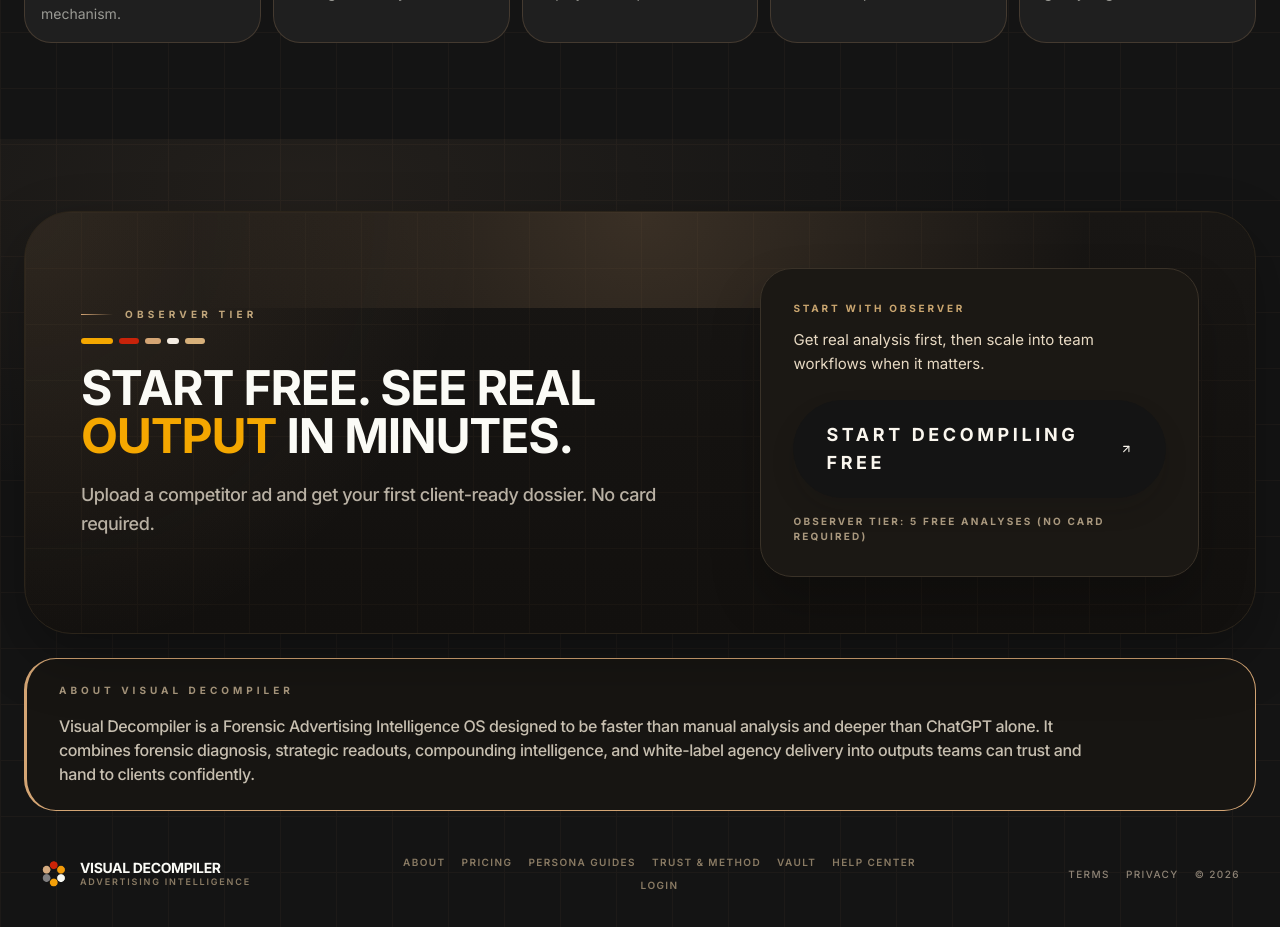
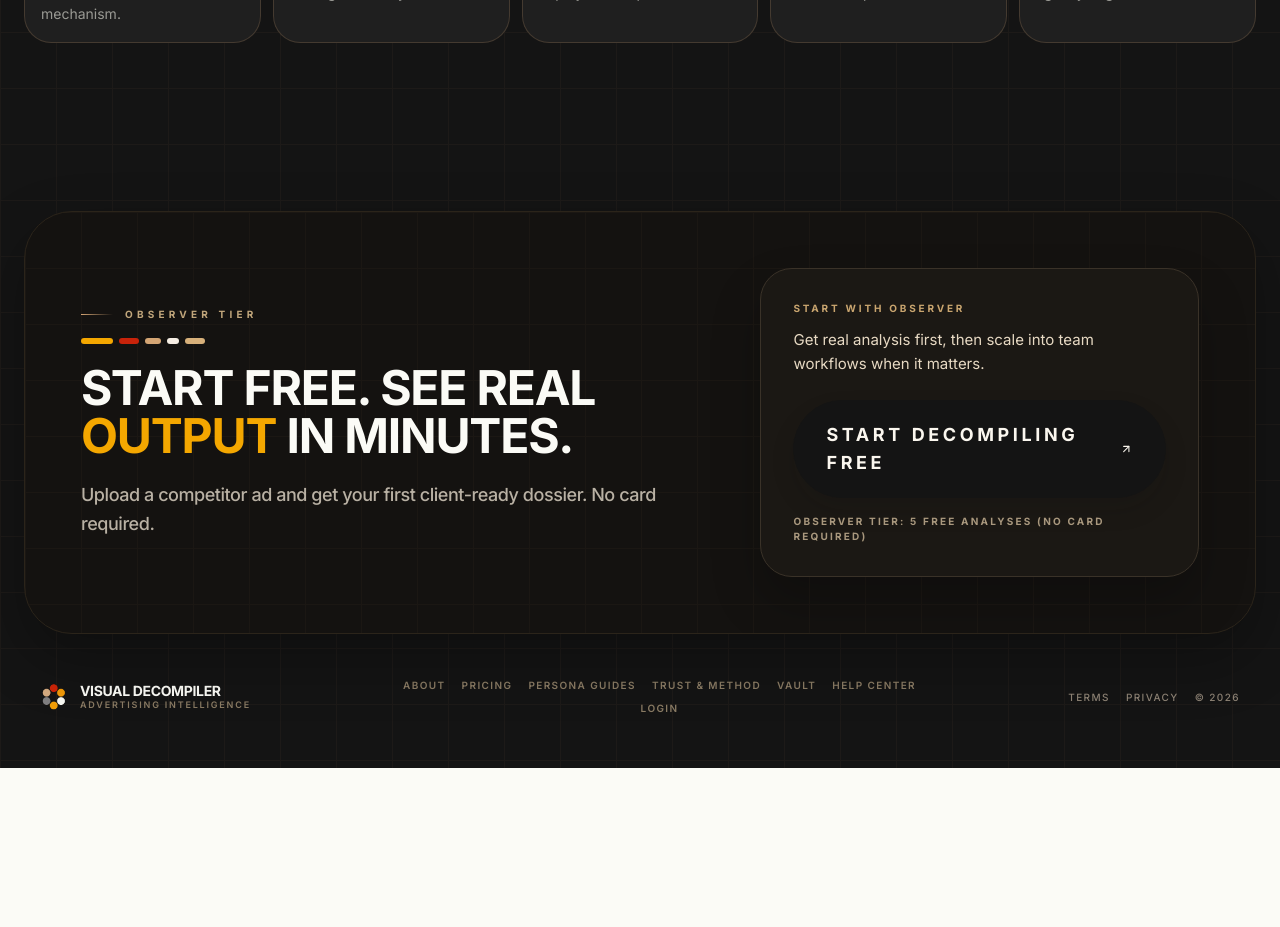
Before and after one commit to popvisly/visual-decompiler, a Next.js app: page / in a window 1280 px wide. Shown: the part 4760-5687 px from the top of the page. After the commit the page ends 5528 px from the top, so only its background shows below. Built offline with nearby package versions, Linux system fonts and the light colour scheme; no server answers.

Commit message:
Simplify homepage footer close

```diff
--- a/src/components/marketing/FooterStartNow.tsx
+++ b/src/components/marketing/FooterStartNow.tsx
@@ -7,14 +7,11 @@
 export default function FooterStartNow() {
     return (
         <footer className="relative overflow-hidden bg-transparent px-6 pb-8 pt-14 text-[#FBFBF6] md:pt-[4.5rem]">
-            <div className="pointer-events-none absolute inset-0 bg-[radial-gradient(ellipse_78%_58%_at_24%_6%,rgba(212,165,116,0.08)_0%,transparent_70%)]" />
             <div className="max-w-7xl mx-auto">
 
                 {/* Main CTA Section */}
-                <div className="relative mb-6 overflow-hidden rounded-[2.25rem] border border-[#2B241A] bg-[radial-gradient(circle_at_top_left,rgba(212,165,116,0.12),transparent_34%),linear-gradient(180deg,#181614_0%,#12100E_100%)] px-8 py-10 shadow-[0_24px_60px_rgba(0,0,0,0.28)] md:rounded-[3rem] md:px-10 md:py-12 lg:px-14 lg:py-14">
+                <div className="relative mb-6 overflow-hidden rounded-[2.25rem] border border-[#2B241A] bg-[#141210] px-8 py-10 shadow-[0_24px_60px_rgba(0,0,0,0.28)] md:rounded-[3rem] md:px-10 md:py-12 lg:px-14 lg:py-14">
                     <div className="pointer-events-none absolute inset-0 opacity-[0.035] [background-image:linear-gradient(#D4A574_1px,transparent_1px),linear-gradient(90deg,#D4A574_1px,transparent_1px)] [background-size:56px_56px]" />
-                    <div className="pointer-events-none absolute inset-x-0 top-0 h-24 bg-[radial-gradient(circle_at_top,rgba(212,165,116,0.18),rgba(212,165,116,0)_72%)]" />
-
                     <div className="relative z-10 grid gap-8 lg:grid-cols-[1.05fr_0.72fr] lg:items-center lg:gap-10">
 
                         {/* Left: Headline */}
@@ -72,13 +69,6 @@
                     </div>
                 </div>
 
-                <div className="mb-6 rounded-[2rem] border border-[#2B241A] bg-[#171512] px-6 py-6 md:px-8 border-l-[3px] border-[#D4A574]">
-                    <p className="text-[10px] font-bold uppercase tracking-[0.4em] text-[#A9987E]">About Visual Decompiler</p>
-                    <p className="mt-4 max-w-5xl text-[15px] leading-7 text-[#C7BFB0] md:text-base font-medium tracking-tight">
-                        Visual Decompiler is a Forensic Advertising Intelligence OS designed to be faster than manual analysis and deeper than ChatGPT alone. It combines forensic diagnosis, strategic readouts, compounding intelligence, and white-label agency delivery into outputs teams can trust and hand to clients confidently.
-                    </p>
-                </div>
-
                 {/* Footer Links Bar */}
                 <div className="flex flex-col items-center justify-between gap-5 px-4 py-5 md:flex-row">
 
```
